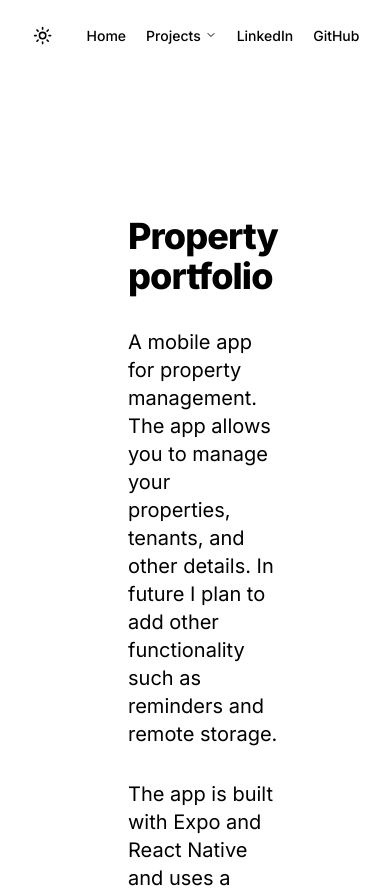
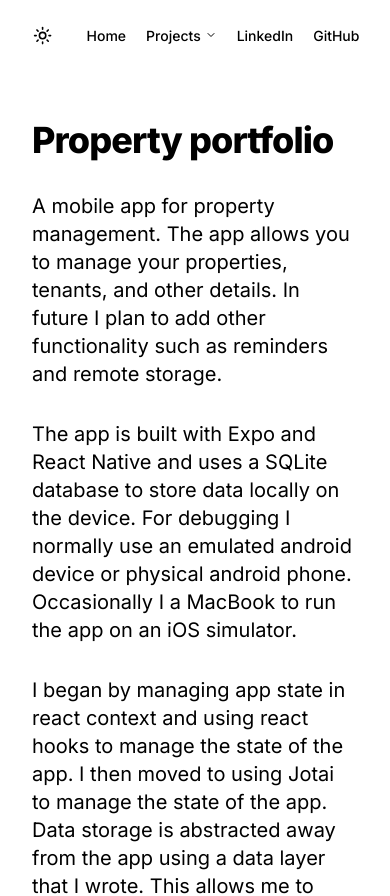
Before and after one commit to wraig0/portfolio, a Next.js app: page /projects/property-portfolio in a window 390 px wide. Shown: the top 896 px of the page. Built offline with nearby package versions, Linux system fonts and the light colour scheme.

Commit message:
chore: Update padding and layout in projects and property-portfolio pages.
TODO: refactor

```diff
--- a/app/projects/page.tsx
+++ b/app/projects/page.tsx
@@ -4,7 +4,7 @@ import { projects } from "./projects";
 
 export default function Projects() {
   return (
-    <section className="p-32 flex flex-col gap-8">
+    <section className="p-8 lg:p-32 flex flex-col gap-8">
       <h1>Projects</h1>
       {projects.map((project) => (
         <Link key={project.href} href={project.href}>
--- a/app/projects/property-portfolio/page.tsx
+++ b/app/projects/property-portfolio/page.tsx
@@ -36,7 +36,7 @@ const screenshots = [
 
 export default function MobileApp() {
   return (
-    <section className="p-32 flex flex-col gap-8">
+    <section className="p-8 lg:p-32 flex flex-col gap-8">
       <h1>Property portfolio</h1>
       <Paragraph>
         A mobile app for property management. The app allows you to manage your
--- a/components/paragraph.tsx
+++ b/components/paragraph.tsx
@@ -1,3 +1,3 @@
 export default function Paragraph(props: React.PropsWithChildren<{}>) {
-  return <p className="bg-center max-w-4xl">{props.children}</p>;
+  return <p className="">{props.children}</p>;
 }
```
